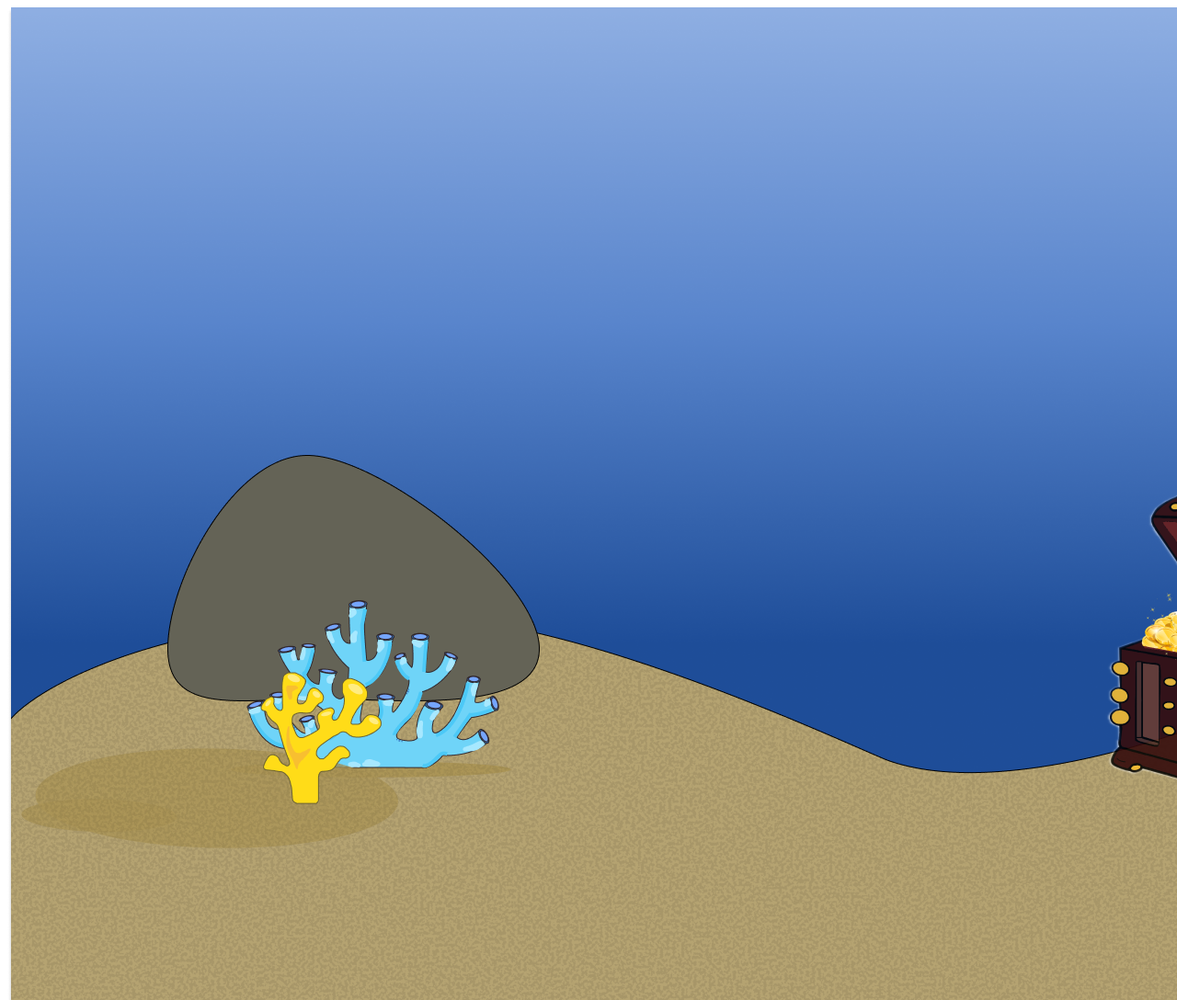
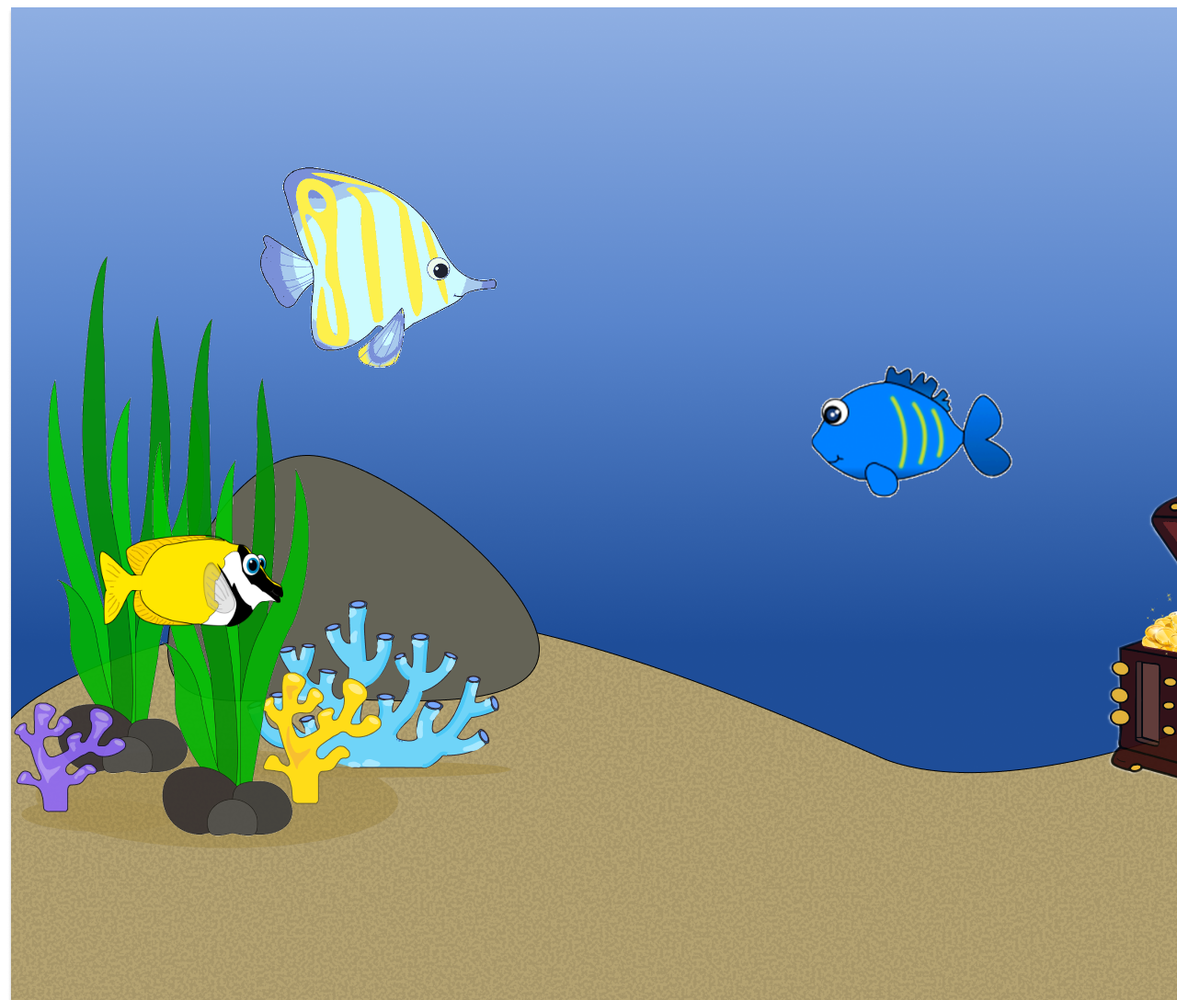
Before and after one commit to IdaThomassen/Gruppe7AkvarieProjektFinal, a plain HTML site: page index.html in a window 1280 px wide. Shown: the top 1088 px of the page at 92% size. Drawn offline with Linux system fonts and the light colour scheme.

Commit message:
fisk der svømmer
fisk der svømmer, lavet i samarbejde af Benjamin, Ida og Josephine

```diff
--- a/CSS/style.css
+++ b/CSS/style.css
@@ -0,0 +1,58 @@
+#scene {
+  position: relative;
+  width: 100%;
+  height: 100vh;
+}
+
+#baggrundBillede {
+  position: absolute;
+  top: 0;
+  left: 0;
+  width: 100%;
+  height: 100%;
+  z-index: -1;
+}
+
+#fiskIda img {
+  width: 300px;
+  height: auto;
+  position: relative;
+  left: 250px;
+  top: 150px;
+}
+
+#fiskBenjamin img {
+  width: 400px;
+  height: auto;
+  position: relative;
+  left: 800px;
+  top: 50px;
+}
+
+#fiskJosephine img {
+  width: 300px;
+  height: auto;
+  position: relative;
+  left: 1400px;
+  bottom: 300px;
+}
+
+#fiskJosephine2 img {
+  width: 200px;
+  height: auto;
+  position: relative;
+  transform: scaleX(-1);
+  left: 100px;
+  bottom: 200px;
+}
+
+/*
+#fiskMathilde img {
+  width: 0px;
+  height: auto;
+  position: relative;
+  transform: scaleX(-1); KUN MÅSKE
+  left: 0px;
+  bottom: 0px;
+}
+*/
--- a/index.html
+++ b/index.html
@@ -4,15 +4,45 @@
     <meta charset="UTF-8" />
     <meta name="viewport" content="width=device-width, initial-scale=1.0" />
     <title>Akvarie projekt gruppe 7</title>
-    <link rel="stylesheet" href="CSS/style.css">
+    <link rel="stylesheet" href="CSS/style.css" />
   </head>
   <body>
-  <main id="scene"></main>
-  <div id="baggrundBillede">
-    <img src="images/Forsiden.png" alt="havbunden">
-  </div>
+    <main id="scene">
+      <div id="baggrundBillede">
+        <img src="images/Forsiden billede til VS Code.png" alt="havbunden" />
+      </div>
 
-  <div id="ggg"></div>
+      <div id="fiskIda">
+        <img
+          src="images/Fisk-Ida-done-kopi.gif"
+          alt="fisk der svømmer af Ida"
+        />
+      </div>
+
+      <div id="fiskBenjamin">
+        <img src="images/fisk-gif.gif" alt="fisk der svømmer af Benjamin" />
+      </div>
+
+      <div id="fiskJosephine">
+        <img
+          src="images/Klovnfisksvøm.gif"
+          alt="fisk der svømmer af Josephine"
+        />
+      </div>
+
+      <div id="fiskJosephine2">
+        <img
+          src="images/Rævefjæs.gif"
+          alt="fisk der svømmer også af Josephine"
+        />
+      </div>
+
+      <!--
+      <div id="fiskMathilde">
+        <img src="" alt="fisk der svømmer af Mathilde">
+      </div>
+      -->
+    </main>
 
     <script></script>
   </body>
```
Also changed, not shown: images/Fisk-Ida-done-kopi.gif (added), images/Forsiden billede til VS Code.png (added), images/Klovnfisksvøm.gif (added), images/Pink koral.png (added), images/Plante1gif.gif (added), images/Rævefjæs.gif (added), images/Søanomone2.gif (added), images/fisk-gif.gif (added), images/lilla koral.png (added), 1 other file.
